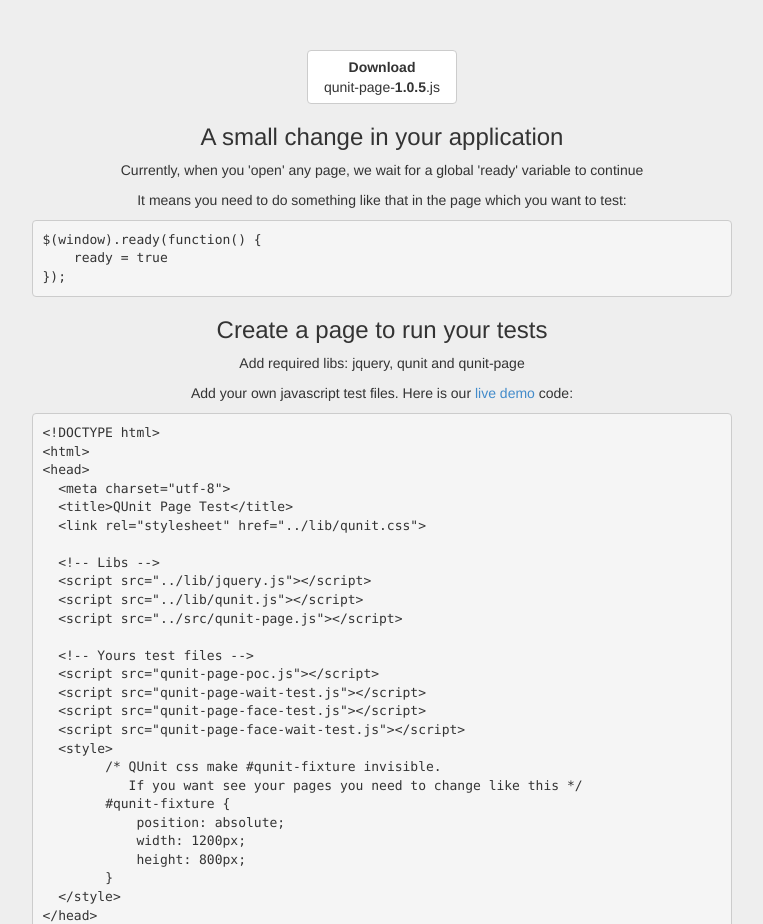
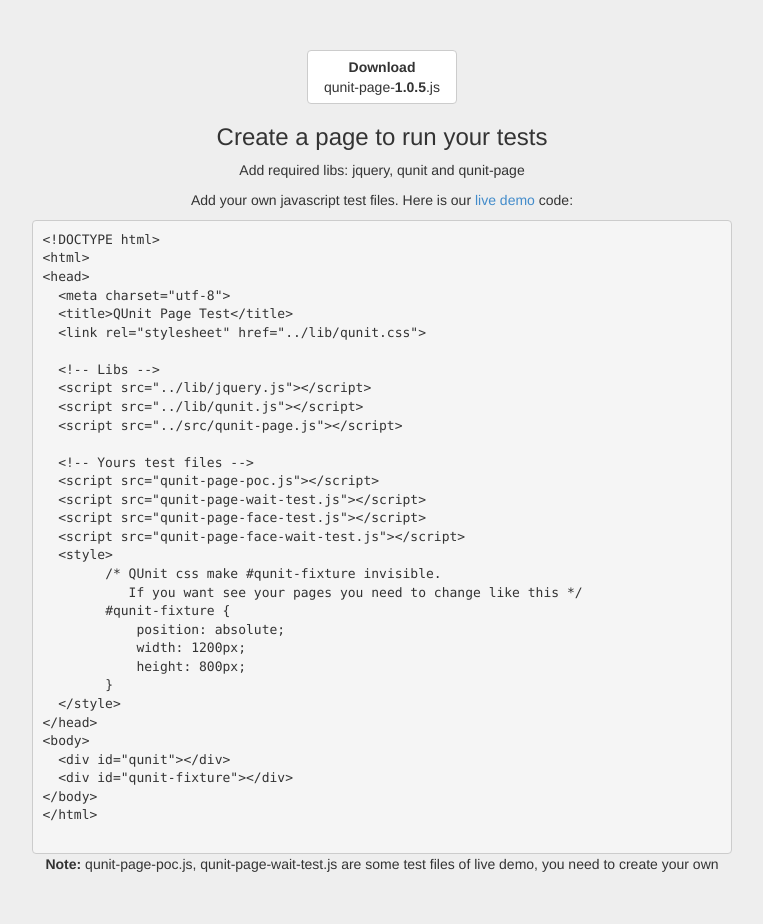
Before and after one commit to murer/qunit-page, a plain HTML site: page site/index.html in a window 1280 px wide. Shown: the part 2900-3824 px from the top of the page, without its empty margins (258-1021 px from the left). Drawn offline with Linux system fonts and the light colour scheme.

Commit message:
doc update

```diff
--- a/site/index.html
+++ b/site/index.html
@@ -171,15 +171,6 @@
                         <a class="btn btn-default" target="_blank" href="https://raw.githubusercontent.com/murer/qunit-page/qunit-page-1.0.5/src/qunit-page.js"><strong>Download</strong><br/>qunit-page-<strong>1.0.5</strong>.js</strong></a>
                     </div>
 
-                    <h3>A small change in your application</h3>
-                    <p>Currently, when you 'open' any page, we wait for a global 'ready' variable to continue</p>
-                    <p>It means you need to do something like that in the page which you want to test:</p>
-                    <pre class="how-code">
-$(window).ready(function() {
-    ready = true
-});
-</pre>
-
                     <h3>Create a page to run your tests</h3>
                     <p>Add required libs: jquery, qunit and qunit-page</p>
                     <p>Add your own javascript test files. Here is our <a target="_blank" href="http://murer.github.io/qunit-page/test/test.html">live demo</a> code:</p>
```
Also changed, not shown: README.md.
